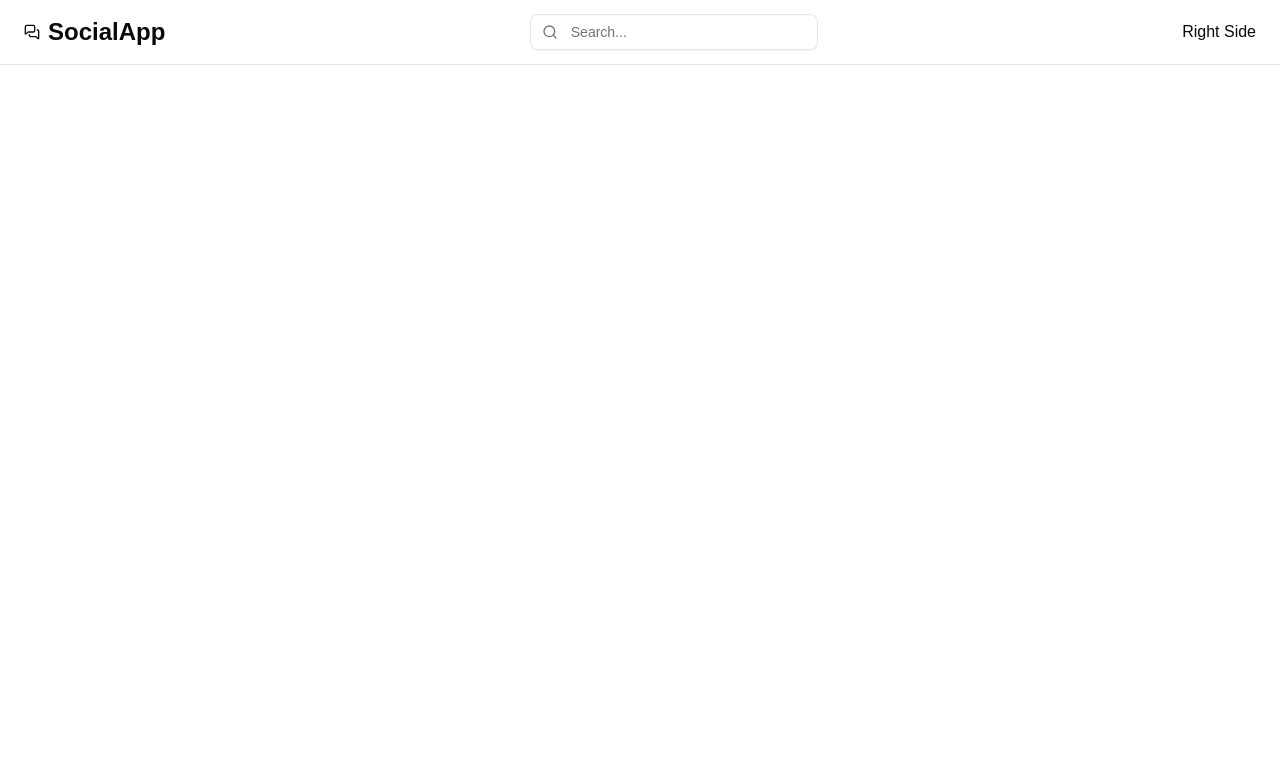
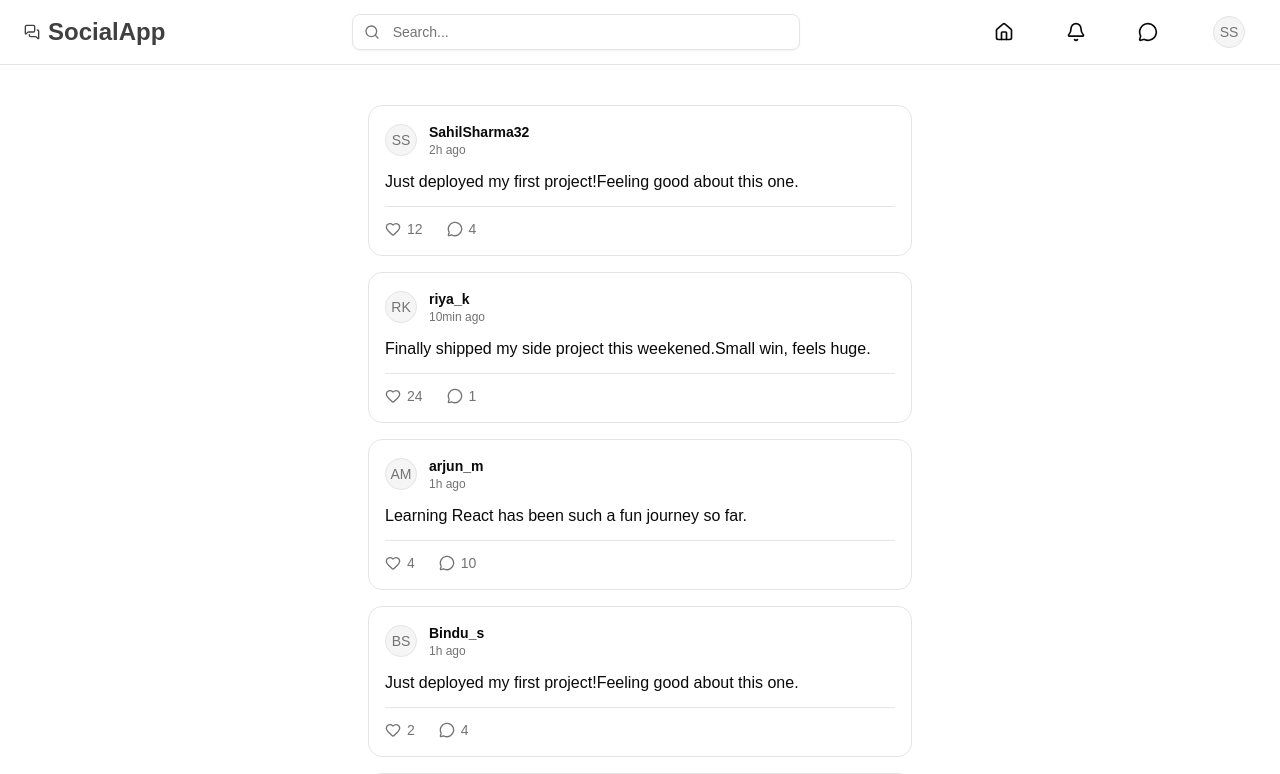
Before and after one commit to sahilsharma123923/Mini-SocialApp, a React (Vite) app in the folder Frontend/: page / in a window 1280 px wide. Shown: the top 774 px of the page. Built offline with nearby package versions, Linux system fonts and the light colour scheme.

Commit message:
Make a Feed page and navbar

```diff
--- a/Frontend/package.json
+++ b/Frontend/package.json
@@ -15,9 +15,12 @@
     "@tailwindcss/vite": "^4.3.3",
     "class-variance-authority": "^0.7.1",
     "clsx": "^2.1.1",
+    "dom": "^0.0.3",
     "lucide-react": "^1.27.0",
-    "react": "^19.2.7",
+    "react": "^19.2.8",
     "react-dom": "^19.2.7",
+    "react-router-dom": "^7.11.0",
+    "router": "^2.2.0",
     "shadcn": "^4.16.0",
     "tailwind-merge": "^3.6.0",
     "tailwindcss": "^4.3.3",
--- a/Frontend/src/App.tsx
+++ b/Frontend/src/App.tsx
@@ -1,10 +1,18 @@
 import './App.css'
 import Navbar from './components/Navbar'
+import Feed from './pages/Feed'
+
 
 function App() {
 
   return (
-    <Navbar/>
+
+    <div>
+
+      <Navbar/>
+      <Feed/>
+
+    </div>
   )
 }
 
--- a/Frontend/src/components/Navbar.tsx
+++ b/Frontend/src/components/Navbar.tsx
@@ -1,22 +1,62 @@
-import { MessagesSquare, Search } from "lucide-react"
+import { Bell, Home, LogOut, MessageCircle, MessagesSquare, Search, Settings, User } from "lucide-react"
 import { Input } from "./ui/input"
+import { Button } from "./ui/button";
+import { Avatar, AvatarFallback } from "./ui/avatar";
+import { DropdownMenu, DropdownMenuContent, DropdownMenuItem, DropdownMenuTrigger } from "./ui/dropdown-menu";
 
 const Navbar = () => {
 
   return (
   <div className="sticky top-0 w-full z-50 bg-background border-b">
     <div className="mx-auto max-w-7xl px-4 md:px-6 h-16 flex items-center justify-between">
-
-        <div className="text-2xl font-bold flex items-center gap-2">
+        <div className="text-2xl font-bold flex items-center gap-2 text-neutral-700">
           <MessagesSquare className="w-4 h-4 size-6" />
             SocialApp
         </div>
-        <div className="relative w-72">
+        <div className="relative w-full max-w-md">
             <Search className=" absolute left-3 top-1/2 w-4 h-4 -translate-y-1/2 text-muted-foreground"/>
             <Input className="pl-10" placeholder="Search..."/>
         </div>
         <div>
-            Right Side
+            <div className="flex items-center gap-9">
+              {/* Home */}
+              <Button variant="ghost" size="icon" aria-label="Home">
+                <Home className="size-5"/>
+              </Button>
+
+               {/* Notification */}
+              <Button variant="ghost" size="icon">
+               <Bell className="size-5"/>
+              </Button>
+
+               {/*Message*/}
+              <Button variant="ghost" size="icon">
+               <MessageCircle className="size-5"/>
+              </Button>
+
+             {/* Profile and settings */}
+              <DropdownMenu>
+                <DropdownMenuTrigger>
+                  <Button variant="ghost" className="hover:bg-transparent">
+                    <Avatar>
+                      <AvatarFallback>SS</AvatarFallback>
+                     </Avatar>
+                  </Button>
+                </DropdownMenuTrigger>
+
+                <DropdownMenuContent>
+                  <DropdownMenuItem className="flex items-center gap-1.5">
+                    <User className="size-4 text-blue-900"/>
+                    Profile</DropdownMenuItem>
+                  <DropdownMenuItem>
+                    <Settings className="size-4 text-muted-foreground"/>
+                    Settings</DropdownMenuItem>
+                  <DropdownMenuItem>
+                    <LogOut className="size-4 text-red-500"/>
+                    Logout</DropdownMenuItem>
+                </DropdownMenuContent>
+              </DropdownMenu>
+            </div>
         </div>
     </div>
   </div>
--- /dev/null
+++ b/Frontend/src/components/PostCard.tsx
@@ -0,0 +1,55 @@
+import { Heart, MessageCircle } from "lucide-react"
+import { Avatar, AvatarFallback } from "./ui/avatar"
+
+
+interface PostProps{
+    id:number,
+    username:string,
+    avatar:string,
+    content:string,
+    image ?:string,
+    likes:number,
+    comments:number,
+    createdAt:string,
+}
+
+const PostCard = ({post}:{post:PostProps}) => {
+  return (
+    <div className="border rounded-xl p-4 flex flex-col gap-3 bg-background">
+
+        {/* Header Part */}
+     <div className="flex items-center gap-3">
+        <Avatar>
+            <AvatarFallback>{post.avatar}</AvatarFallback>
+        </Avatar>
+        <div className="flex flex-col">
+            <span className="text-sm font-semibold">{post.username}</span>
+            <span className="text-xs text-muted-foreground">{post.createdAt}</span>
+        </div>
+     </div>
+
+       {/* Body part */}
+       <div>
+        <p>{post.content}</p>
+        {post.image && (
+            <img src={post.image} alt="Post-content"
+            className="w-full rounded-lg object-cover" />
+        )}
+       </div>
+
+       {/* Footer */}
+       <div className="flex items-center gap-6 border-t pt-3">
+        <div className="flex items-center gap-1.5 text-sm text-muted-foreground cursor-pointer hover:text-red-500">
+            <Heart className="size-4"/>
+            {post.likes}
+        </div>
+        <div className="flex items-center gap-1.5 text-sm text-muted-foreground cursor-pointer">
+            <MessageCircle className="size-4"/>
+            {post.comments}
+        </div>
+       </div>
+    </div>
+  )
+}
+
+export default PostCard
--- /dev/null
+++ b/Frontend/src/pages/Feed.tsx
@@ -0,0 +1,63 @@
+import PostCard from "@/components/PostCard"
+
+
+const fakePosts=[
+    {
+ id:1,
+ username:"SahilSharma32",
+ avatar:"SS",
+ content:"Just deployed my first project!Feeling good about this one.",
+ likes:12,
+ comments:4,
+ createdAt:"2h ago"
+},
+{
+ id:2,
+ username:"riya_k",
+ avatar:"RK",
+ content:"Finally shipped my side project this weekened.Small win, feels huge.",
+ likes:24,
+ comments:1,
+ createdAt:"10min ago"
+},
+{
+ id:3,
+ username:"arjun_m",
+ avatar:"AM",
+ content:"Learning React has been such a fun journey so far.",
+ likes:4,
+ comments:10,
+ createdAt:"1h ago"
+},
+{
+ id:4,
+ username:"Bindu_s",
+ avatar:"BS",
+ content:"Just deployed my first project!Feeling good about this one.",
+ likes:2,
+ comments:4,
+ createdAt:"1h ago"
+},{
+ id:5,
+ username:"Sahil_K",
+ avatar:"SK",
+ content:"Learning NodeJS and recently make a backend project. ",
+ likes:22,
+ comments:4,
+ createdAt:"1h ago"
+}
+]
+
+
+const Feed = () => {
+
+  return (
+    <div className="max-w-xl mx-auto mt-10 px-4 flex flex-col gap-4">
+     {fakePosts.map((post)=>{
+       return <PostCard key={post.id} post={post}/>
+      })};
+    </div>
+  );
+}
+
+export default Feed
```
Also changed, not shown: 1 other file (tests, documents, lock files or other folders).
